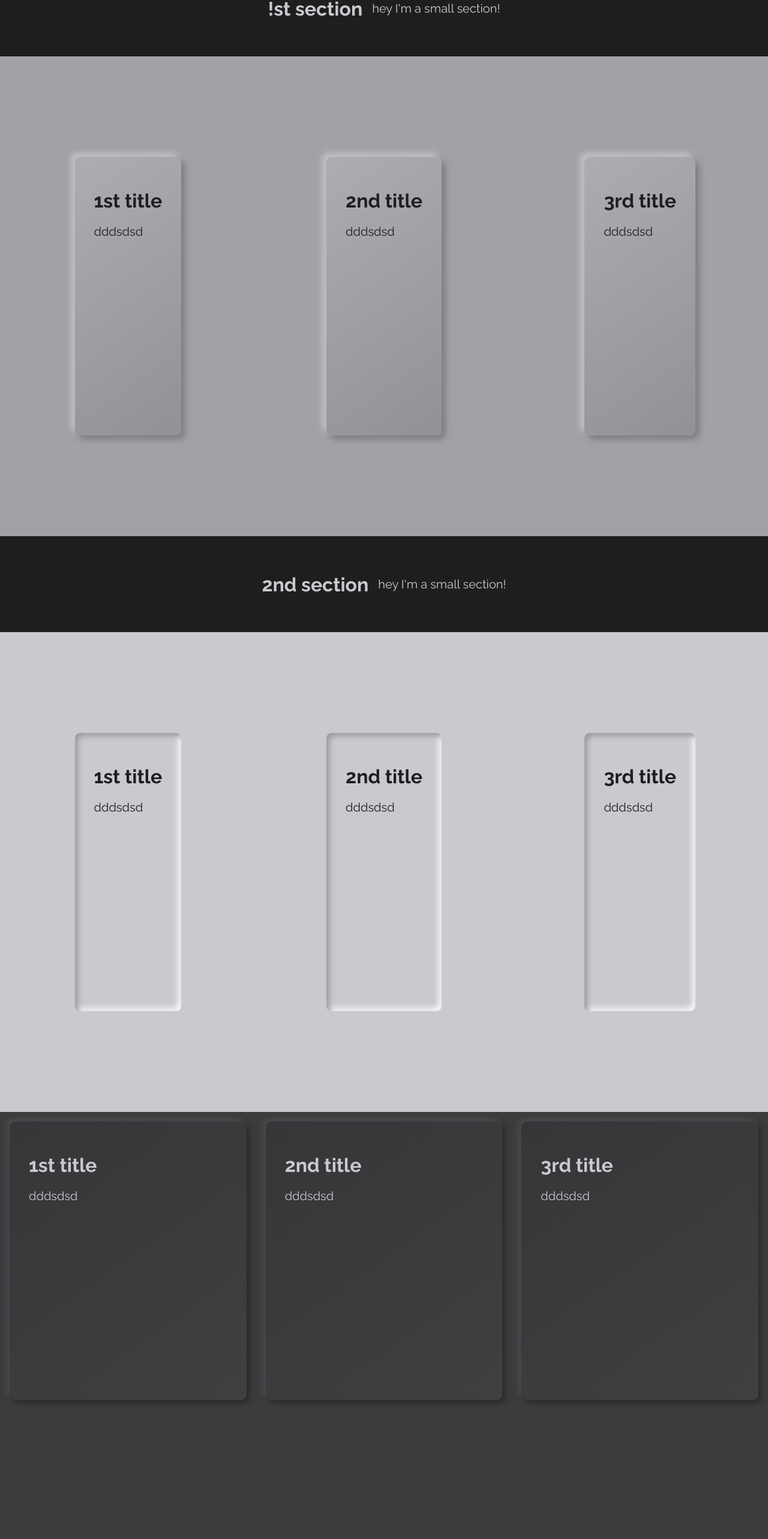
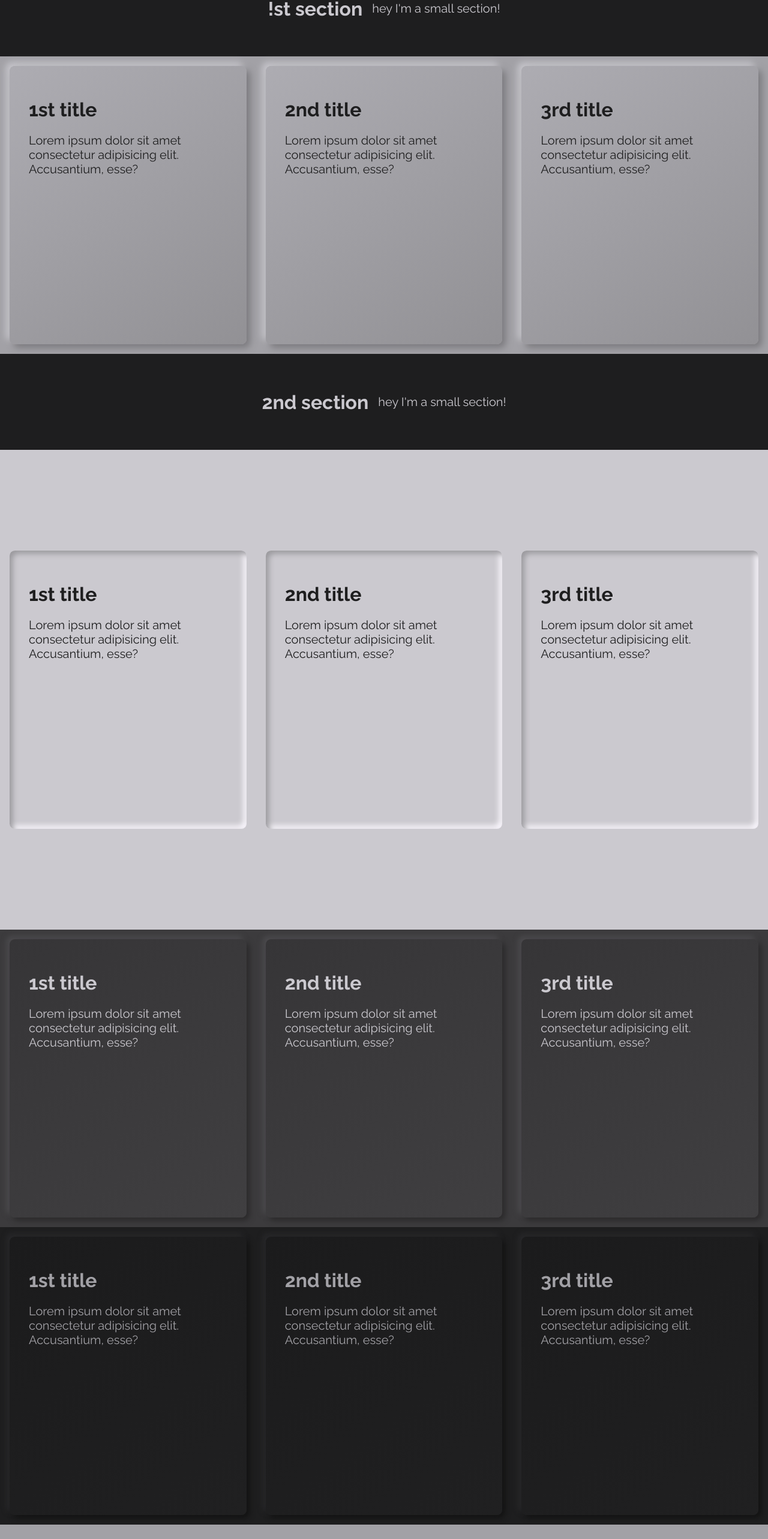
Before and after one commit to MaciejFigat/PTHome, a React (Create React App) app in the folder frontend/: page / in a window 1280 px wide. Shown: the part 229-2795 px from the top of the page at 60% size. After the commit the page ends 2771 px from the top, so only its background shows below. Built offline with nearby package versions, Linux system fonts and the light colour scheme.

Commit message:
styling corrections

```diff
--- a/frontend/src/screens/Home.tsx
+++ b/frontend/src/screens/Home.tsx
@@ -4,9 +4,24 @@ import SmallSection from '../components/SmallSection'
 interface HomeProps {}
 
 const cardDataOne = [
-  { id: 1, title: '1st title', description: 'dddsdsd' },
-  { id: 2, title: '2nd title', description: 'dddsdsd' },
-  { id: 3, title: '3rd title', description: 'dddsdsd' },
+  {
+    id: 1,
+    title: '1st title',
+    description:
+      'Lorem ipsum dolor sit amet consectetur adipisicing elit. Accusantium, esse?',
+  },
+  {
+    id: 2,
+    title: '2nd title',
+    description:
+      'Lorem ipsum dolor sit amet consectetur adipisicing elit. Accusantium, esse?',
+  },
+  {
+    id: 3,
+    title: '3rd title',
+    description:
+      'Lorem ipsum dolor sit amet consectetur adipisicing elit. Accusantium, esse?',
+  },
 ]
 
 const Home: React.FC<HomeProps> = () => {
--- a/frontend/src/styles/sectionCards.js
+++ b/frontend/src/styles/sectionCards.js
@@ -1,31 +1,23 @@
 import styled from 'styled-components'
 /* Light Card styling */
 export const CardContainer = styled.div`
-  height: 100vh;
-  /* display: flex;
-  flex-direction: row; */
+  height: fit-content;
   place-items: center;
   display: grid;
   grid-template-columns: repeat(auto-fit, minmax(350px, 1fr));
   justify-content: center;
-  @media (max-width: 880px) {
-    /* flex-direction: column; */
-    display: grid;
-    grid-template-columns: none;
-  }
 `
 
 export const Card = styled.div`
+  height: 400px;
+  padding: 2rem;
+  margin: 1rem;
+  border-radius: 0.55rem;
+  transition: 0.3s;
   /* for color #A2A1A6 */
   background: linear-gradient(145deg, #adacb2, #929195);
   box-shadow: 6px 6px 12px #7b7a7e, -6px -6px 12px #c9c8ce;
   color: var(--background1-main);
-  height: 400px;
-  /* width: 360px; */
-  padding: 2rem;
-  margin: 1rem;
-  border-radius: 0.55rem;
-  transition: 0.3s;
   &:hover {
     box-shadow: 15px 15px 30px #7b7a7e, -15px -15px 30px #c9c8ce;
     transition: 0.3s;
@@ -41,16 +33,12 @@ export const Card = styled.div`
 `
 /* Dark Card styling */
 export const CardContainerDark = styled.div`
-  height: 100vh;
-  display: flex;
+  height: fit-content;
   display: grid;
   grid-template-columns: repeat(auto-fit, minmax(350px, 1fr));
-  /* flex-direction: row;
-  place-items: center; */
   background-color: var(--background1-main);
   justify-content: center;
   @media (max-width: 880px) {
-    /* flex-direction: column; */
     display: grid;
     grid-template-columns: none;
   }
@@ -61,7 +49,6 @@ export const CardDark = styled.div`
   box-shadow: 5px 5px 10px #131313, -5px -5px 10px #29292b;
   color: var(--background4-main);
   height: 400px;
-  /* width: 360px; */
   padding: 2rem;
   margin: 1rem;
   border-radius: 0.55rem;
@@ -81,19 +68,11 @@ export const CardDark = styled.div`
 `
 /* Primary Card styling */
 export const CardContainerPrimary = styled.div`
-  height: 100vh;
-  display: flex;
+  height: fit-content;
   display: grid;
   grid-template-columns: repeat(auto-fit, minmax(350px, 1fr));
-  /* flex-direction: row;
-  place-items: center; */
   background-color: var(--background2-main);
   justify-content: center;
-  @media (max-width: 880px) {
-    /* flex-direction: column; */
-    display: grid;
-    grid-template-columns: none;
-  }
 `
 
 export const CardPrimary = styled.div`
@@ -102,14 +81,12 @@ export const CardPrimary = styled.div`
   box-shadow: 5px 5px 10px #2b2a2b, -5px -5px 10px #4d4c4f;
   color: var(--background5-main);
   height: 400px;
-  /* width: 360px; */
   padding: 2rem;
   margin: 1rem;
   border-radius: 0.55rem;
   transition: 0.3s;
   &:hover {
     box-shadow: 10px 10px 20px #2b2a2b, -10px -10px 20px #4d4c4f;
-
     transition: 0.3s;
   }
   @media (max-width: 880px) {
@@ -125,19 +102,11 @@ export const CardPrimary = styled.div`
 export const CardContainerSecondary = styled.div`
   min-height: 100vh;
   height: fit-content;
-  /* display: flex;
-  flex-direction: row; */
-
   display: grid;
   grid-template-columns: repeat(auto-fit, minmax(350px, 1fr));
   place-items: center;
   background-color: var(--background5-main);
   justify-content: center;
-  @media (max-width: 880px) {
-    /* flex-direction: column; */
-    display: grid;
-    grid-template-columns: none;
-  }
 `
 
 export const CardSecondary = styled.div`
@@ -146,7 +115,6 @@ export const CardSecondary = styled.div`
   box-shadow: inset 5px 5px 10px #9a999d, inset -5px -5px 10px #fcf9ff;
   color: var(--background1-main);
   height: 400px;
-  /* width: 360px; */
   padding: 2rem;
   margin: 1rem;
   border-radius: 0.55rem;
```
